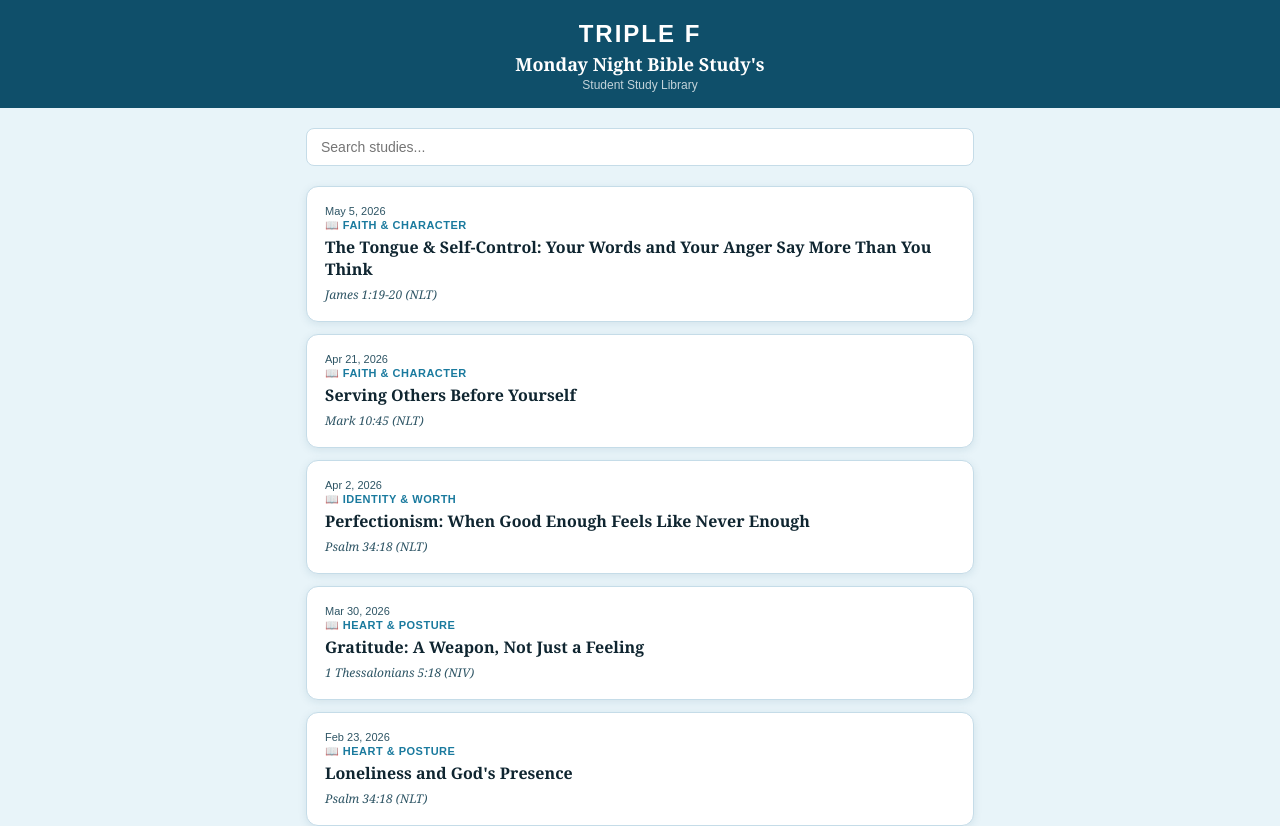
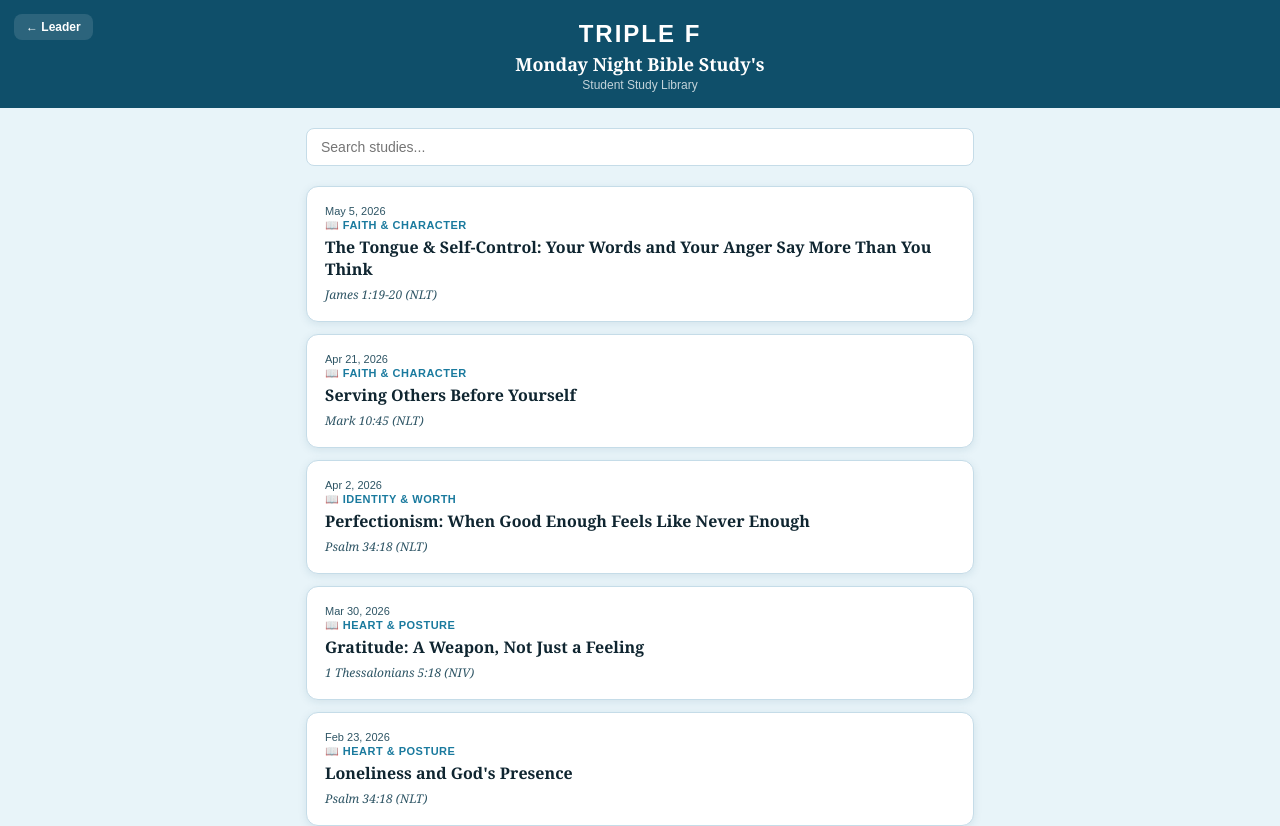
Before and after one commit to anthonylarusso6/TF-Monday-Night-Bible-Studies, a Next.js app: page /student in a window 1280 px wide. Shown: the top 826 px of the page. Built offline with nearby package versions, Linux system fonts and the light colour scheme.

Commit message:
Add back to leader button on student page

```diff
--- a/app/student/page.tsx
+++ b/app/student/page.tsx
@@ -15,7 +15,8 @@ export default function StudentPage() {
   return (
     <div style={{ minHeight: "100vh", background: "#e8f4f9", fontFamily: "Georgia, serif" }}>
       {/* Header */}
-      <header style={{ background: "#0f4f6a", color: "white", textAlign: "center", padding: "20px 16px 16px" }}>
+      <header style={{ background: "#0f4f6a", color: "white", textAlign: "center", padding: "20px 16px 16px", position: "relative" }}>
+        <a href="/" style={{ position: "absolute", top: 14, left: 14, background: "rgba(255,255,255,0.12)", color: "white", textDecoration: "none", fontSize: 12, fontFamily: "Arial, sans-serif", fontWeight: 700, padding: "6px 12px", borderRadius: 8 }}>← Leader</a>
         <div style={{ fontWeight: 900, fontSize: 24, letterSpacing: 2, fontFamily: "Arial, sans-serif" }}>TRIPLE F</div>
         <h1 style={{ fontSize: 18, fontWeight: 700, margin: "4px 0 2px" }}>Monday Night Bible Study&apos;s</h1>
         <p style={{ fontSize: 12, opacity: 0.75, fontFamily: "Arial, sans-serif" }}>Student Study Library</p>
```
